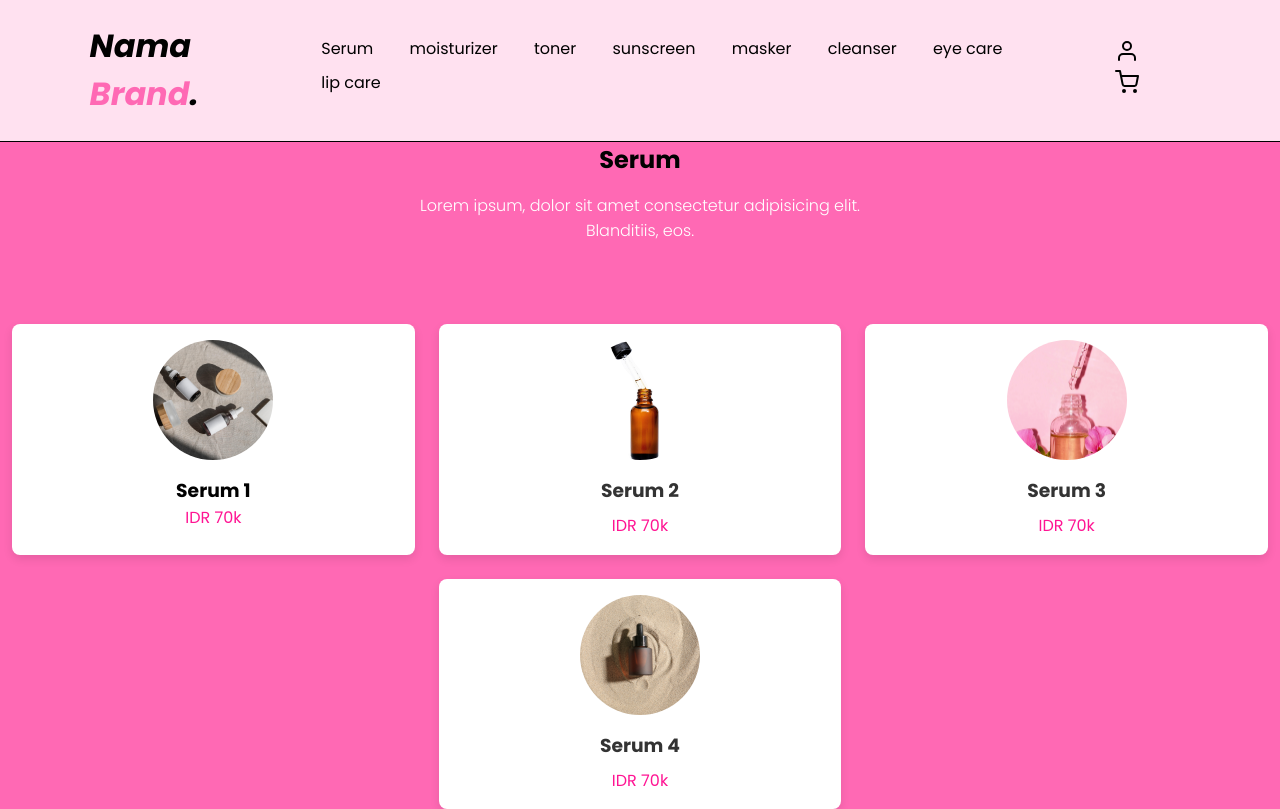
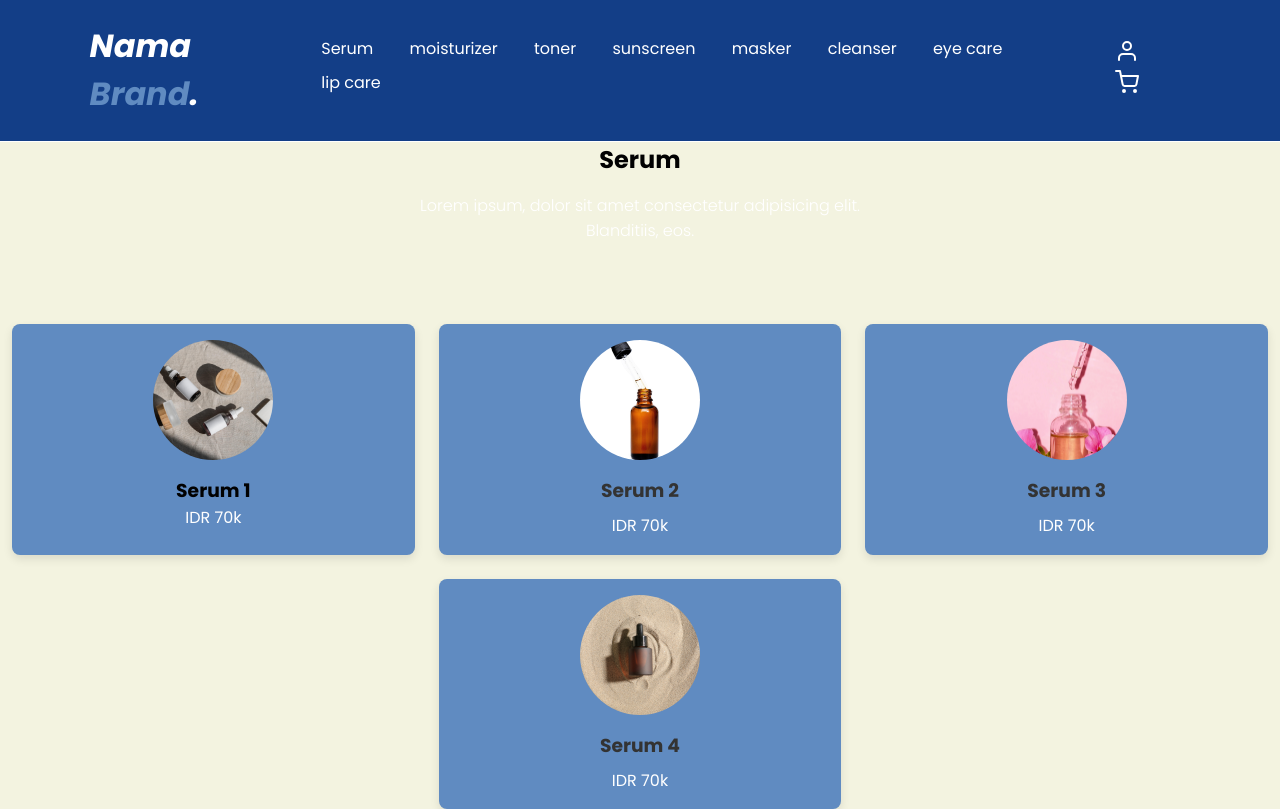
Before and after one commit to ardiw1123/project_pwd, a PHP site: page /cleanser.html in a window 1280 px wide. Run offline with PHP 8.4, Linux system fonts and the light colour scheme.

Commit message:
edit warna css

```diff
--- a/style.css
+++ b/style.css
@@ -7,13 +7,19 @@
   text-decoration: none;
 }
 
+:root {
+  --primary: #133e87;
+  --bg: #cbdceb;
+  --card: #608bc1;
+  --option: #f3f3e0;
+}
 html {
   scroll-behavior: smooth;
 }
 /* Index Start */
 body {
   font-family: "Poppins", sans-serif;
-  background-color: hotpink;
+  background-color: var(--option);
   color: #010101;
 }
 
@@ -22,8 +28,8 @@
   justify-content: space-between;
   align-items: center;
   padding: 1.4rem 7%;
-  background-color: rgba(255, 255, 255, 0.8);
-  border-bottom: 1px solid;
+  background-color: var(--primary);
+  border-bottom: 1px solid #fff;
   position: relative;
   top: 0;
   right: 0;
@@ -34,30 +40,30 @@
 .navbar .logo {
   font-size: 2rem;
   font-weight: 700;
-  color: #010101;
+  color: #fff;
   font-style: italic;
 }
 
 .navbar .logo span {
-  color: hotpink;
+  color: var(--card);
 }
 
 .navbar .navbar-menu a {
-  color: #010101;
+  color: #fff;
   display: inline-block;
   font-size: 1rem;
   margin: 0 1rem;
 }
 
 .navbar .navbar-menu a:hover {
-  color: hotpink;
+  color: var(--card);
 }
 
 .navbar .navbar-menu a::after {
   content: "";
   display: block;
   padding-bottom: 0.5rem;
-  border-bottom: 0.1rem solid hotpink;
+  border-bottom: 0.1rem solid var(--card);
   transform: scaleX(0);
   transition: 0.2s linear;
 }
@@ -67,19 +73,19 @@
 }
 
 .navbar .navbar-ekstra a {
-  color: #010101;
+  color: #fff;
   margin: 0 0.5rem;
 }
 
 .navbar .navbar-ekstra a:hover {
-  color: hotpink;
+  color: var(--card);
 }
 
 .main {
   min-height: 100vh;
   display: flex;
   align-items: center;
-  background-color: aliceblue;
+  background-color: var(--option);
   /* background-size: cover;
   background-position: center; */
   position: relative;
@@ -129,7 +135,7 @@
 
 /* Index end */
 
-/* Serum Start */
+/* Kategori Start */
 
 .kategori h2 {
   margin-bottom: 1rem;
@@ -162,7 +168,7 @@
   padding: 1rem;
   box-sizing: border-box;
   width: calc(33.333% - 1.5rem);
-  background-color: #ffffff;
+  background-color: var(--card);
   border-radius: 8px;
   box-shadow: 0 4px 10px rgba(0, 0, 0, 0.1);
 }
@@ -188,5 +194,5 @@
 
 .kategori .row .kategori-card .price {
   font-weight: 500;
-  color: deeppink;
+  color: #fff;
 }
```
